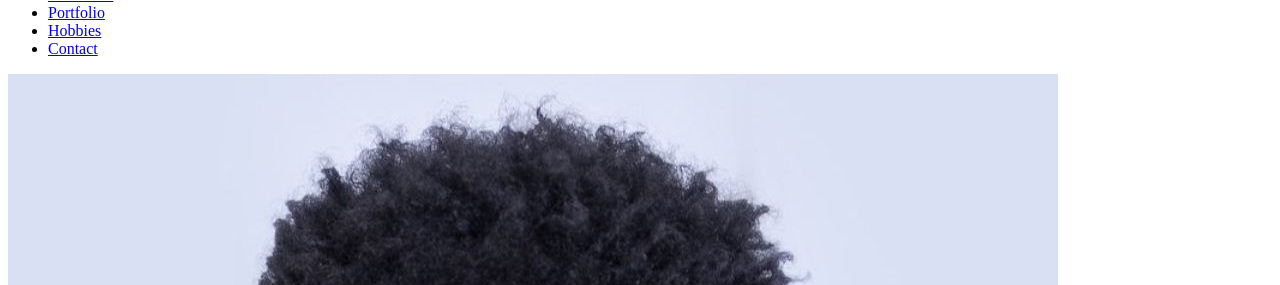
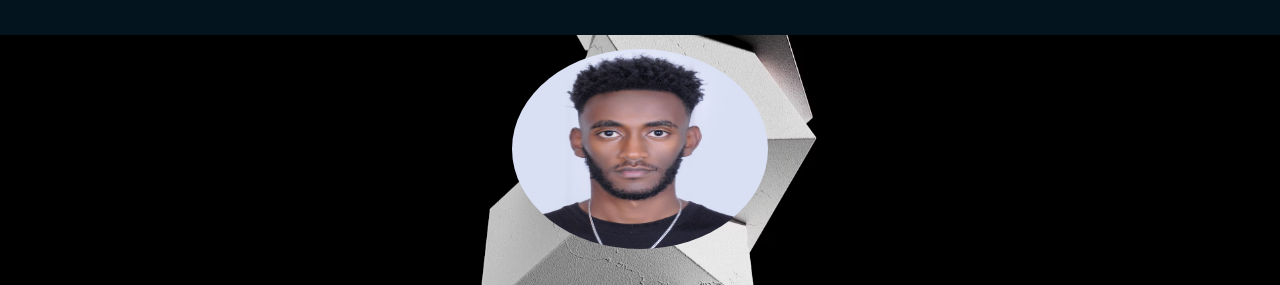
Before and after one commit to KenaKaye/UGR-9085-15-portfolio-profile-html-css-js, a plain HTML site: page index.html in a window 1280 px wide. Shown: the part 112-397 px from the top of the page. Drawn offline with Linux system fonts and the light colour scheme; the site is published under a folder, as on GitHub Pages, so addresses that start at the root find nothing.

Commit message:
Adjusted the folder structure.

```diff
--- a/index.html
+++ b/index.html
@@ -4,8 +4,8 @@
     <meta charset="UTF-8">
     <meta name="viewport" content="width=device-width, initial-scale=1.0">
     <title>Home | Kena Ararso</title>
-    <link rel="stylesheet" href="/root/styles.css">
-    <link rel="stylesheet" href="/root/Responsiveness.css">
+    <link rel="stylesheet" href="root/styles.css">
+    <link rel="stylesheet" href="root/Responsiveness.css">
     <script src="root/scripts.js" defer></script>
     <link rel="icon" type="image/png" href="root/Images/favicon.ico">
 
```
